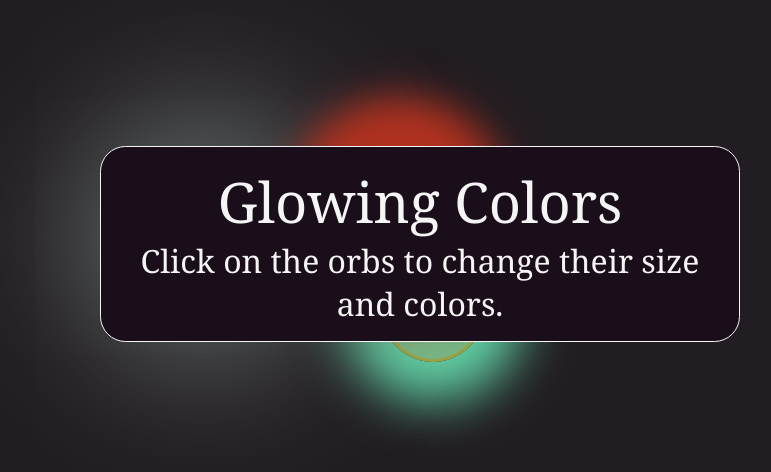
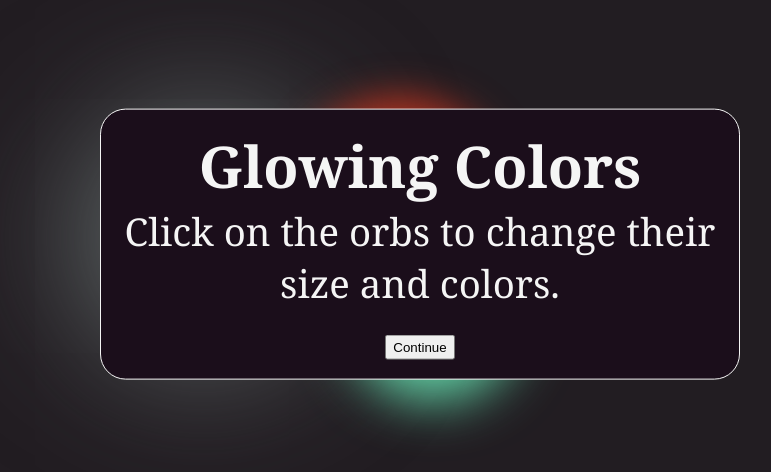
Before and after one commit to franco-ortega/glowing-colors, a React (Create React App) app: page / in a window 1280 px wide. Shown: the part 156-628 px from the top of the page, without its empty margins (220-991 px from the left). Built offline with nearby package versions, Linux system fonts and the light colour scheme.

Commit message:
Continue button to remove Welcome component from screen

```diff
--- a/src/components/app/App.jsx
+++ b/src/components/app/App.jsx
@@ -9,9 +9,15 @@ import styles from './App.module.css';
 import Welcome from '../welcome/Welcome';
 
 export const App = () => {
+  const [begin, setBegin] = useState(false);
   const [orbs, setOrbs] = useState([]);
   const orbTotal = orbCount();
   const orbContainer = [];
+
+  const onBeginClick = () => {
+    console.log('Continue button clicked');
+    setBegin(true);
+  };
 
   for(let i = 1; i < orbTotal + 1; i++) {
     orbContainer.push(<Orb key={i} />);
@@ -32,7 +38,7 @@ export const App = () => {
       className={styles.App}
       data-testid="app"
     >
-      <Welcome />
+      {!begin && <Welcome onBeginClick={onBeginClick} />}
       {reset && orbs}
       {!reset && orbs}
     </main>
--- a/src/components/welcome/Welcome.jsx
+++ b/src/components/welcome/Welcome.jsx
@@ -1,13 +1,19 @@
 import React from 'react';
+import PropTypes from 'prop-types';
 import styles from './Welcome.module.css';
 
-const Welcome = () => {
+const Welcome = ({ onBeginClick }) => {
   return (
     <section className={styles.Welcome}>
-      <header>Glowing Colors</header>
+      <h1>Glowing Colors</h1>
       <p>Click on the orbs to change their size and colors.</p>
+      <button onClick={onBeginClick}>Continue</button>
     </section>
   );
 };
 
+Welcome.propTypes = {
+  onBeginClick: PropTypes.func.isRequired
+};
+
 export default Welcome;
--- a/src/components/welcome/Welcome.module.css
+++ b/src/components/welcome/Welcome.module.css
@@ -9,7 +9,7 @@
 
   color: whitesmoke;
   font-family: Cambria, Cochin, Georgia, Times, 'Times New Roman', serif;
-  font-size: clamp(2.5rem, 6vw, 3.5rem);
+  font-size: clamp(1.5rem, 3vw, 2.5rem);
   text-align: center;
 
   position: absolute;
@@ -19,6 +19,7 @@
   z-index: 1;
 }
 
-.Welcome p {
-  font-size: clamp(1.25rem, 2.75vw, 2rem);
+.Welcome button {
+  margin-top: 2vw;
+  padding: .25vw .5vw;
 }
```
